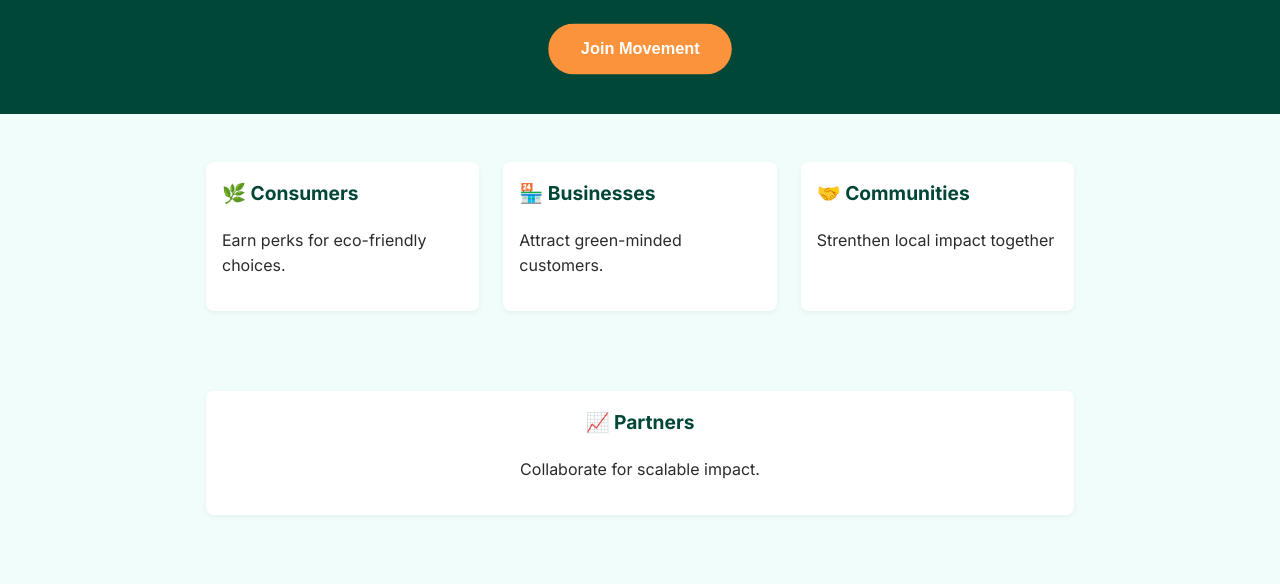
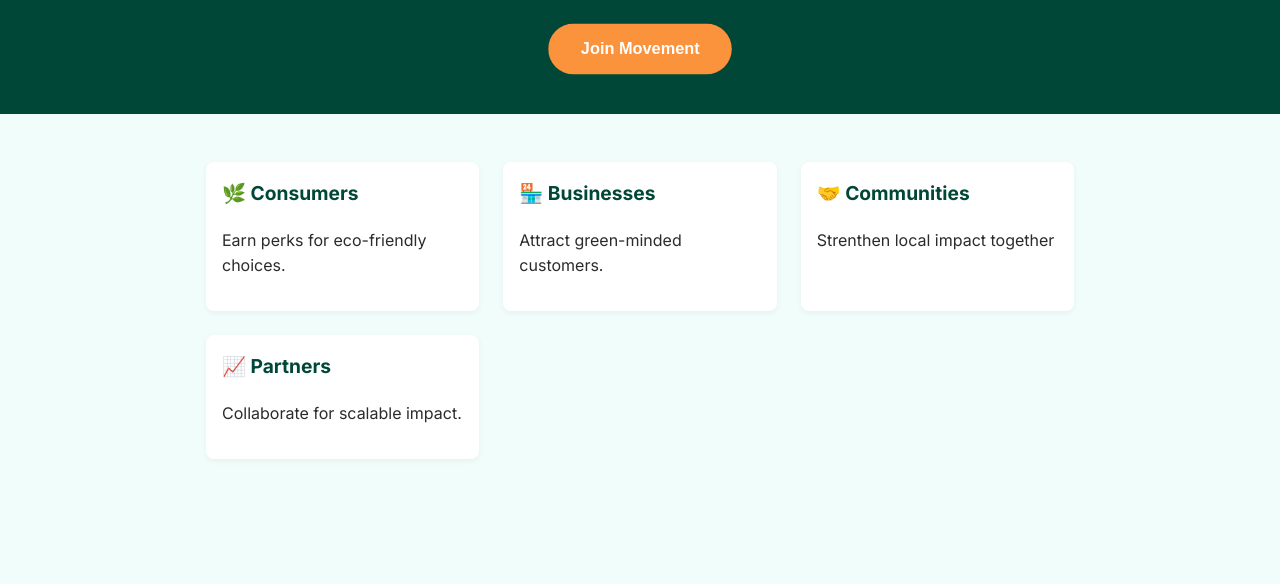
Before and after one commit to devangjadav/devangjadav.github.io, a plain HTML site: page Rani.html in a window 1280 px wide. Shown: the part 169-753 px from the top of the page. Drawn offline with Linux system fonts and the light colour scheme.

Commit message:
Update Rani.html

```diff
--- a/Rani.html
+++ b/Rani.html
@@ -443,18 +443,12 @@
         <h3>🤝 Communities</h3>
         <p>Strenthen local impact together</p>
       </div>
-    </div>
-  </section>
-  <center>
-    <section class="section">
-      <div class="card-container">
       <div class="card">
         <h3>📈 Partners</h3>
         <p>Collaborate for scalable impact.</p>
       </div>
-      </div>
-    </section>
-  </center>
+    </div>
+  </section>
   <section>
     <h2 class="section-title">One Platform. Complete Impact.</h2>
     <section class="journey">
```
